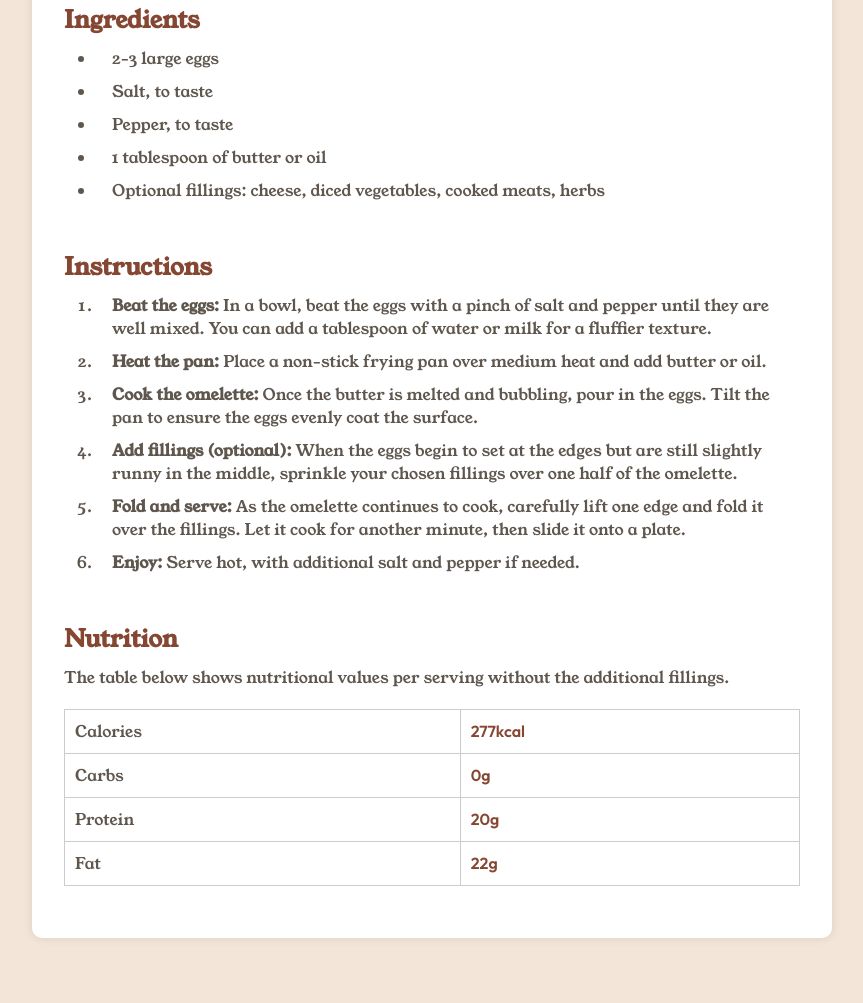
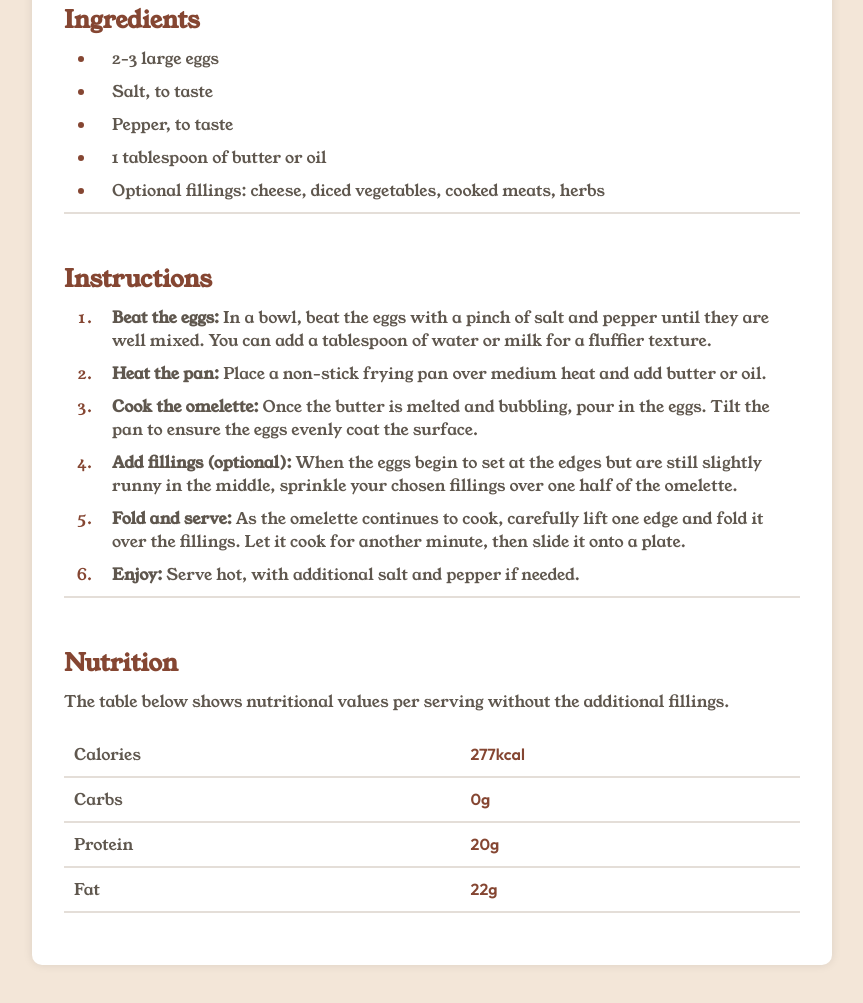
Before and after one commit to Maflacs/frontend-mentor-recipe-page, a plain HTML site: page index.html in a window 1280 px wide. Shown: the part 777-1780 px from the top of the page, without its empty margins (208-1071 px from the left). Drawn offline with Linux system fonts and the light colour scheme.

Commit message:
Changed styles

```diff
--- a/styles.css
+++ b/styles.css
@@ -104,6 +104,10 @@ li {
   padding-left: 1rem;
 }
 
+li::marker {
+    color: var(--nutmeg);
+}
+
 .preparation-time {
   background-color: var(--rWhite);
   padding: 0.5rem;
@@ -128,6 +132,10 @@ li {
   margin-top: 3rem;
 }
 
+.ingredients, .instructions {
+    border-bottom: 2px solid var(--lGrey);
+}
+
 table {
   width: 100%;
   border-collapse: collapse;
@@ -135,7 +143,7 @@ table {
 
 td {
   padding: 10px;
-  border: 1px solid #ccc;
+  border-bottom: 2px solid var(--lGrey);
 }
 
 strong {
```
